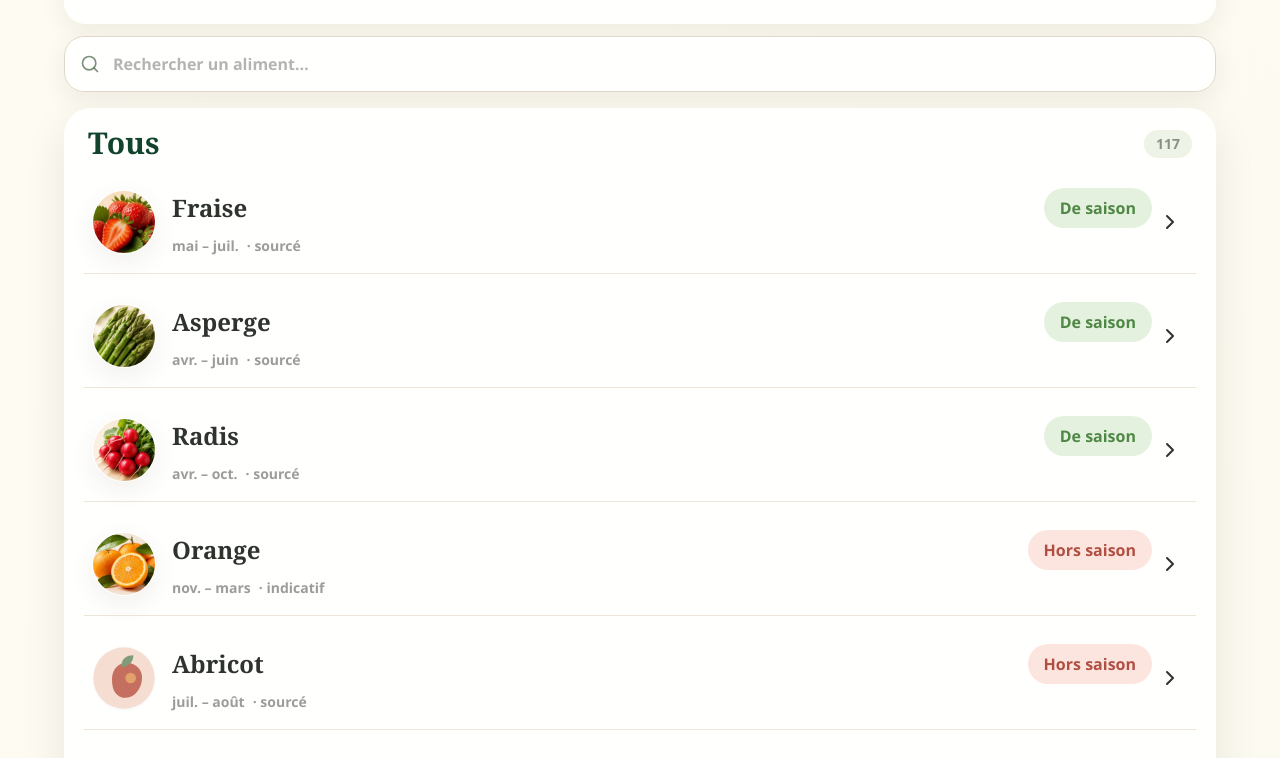
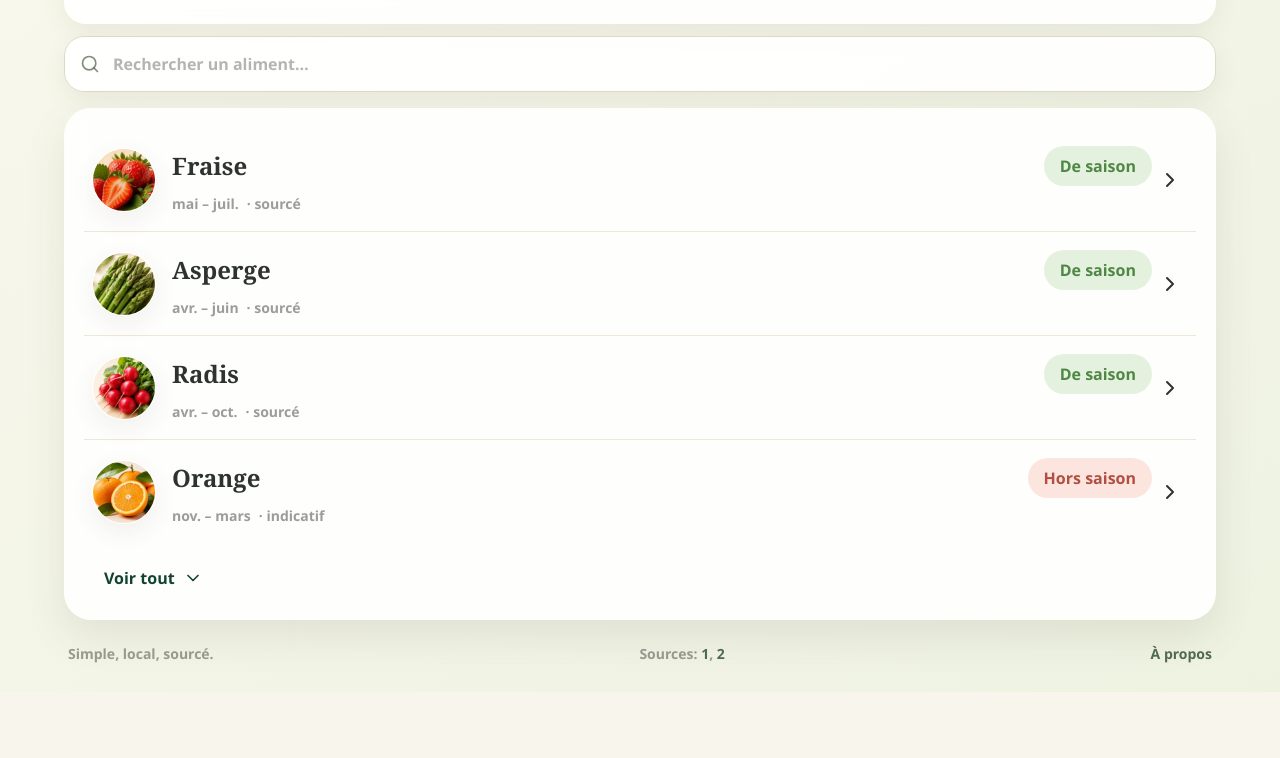
Before and after one commit to paulreginaphoto/EnSaison, a React (Vite) app: page / in a window 1280 px wide. Shown: the part 1260-2018 px from the top of the page. After the commit the page ends 1952 px from the top, so only its background shows below. Built offline with nearby package versions, Linux system fonts and the light colour scheme.

Commit message:
refactor: keep filters data-backed

```diff
--- a/src/App.tsx
+++ b/src/App.tsx
@@ -315,7 +315,6 @@ function MainPage() {
       ...(selectedCountryDataScope?.sourceIds ?? []),
     ]),
   ).map((sourceId) => dataSources[sourceId]);
-
   return (
     <main className="app-page">
       <div className="dashboard-shell">
@@ -376,6 +375,7 @@ function MainPage() {
             return (
               <button
                 aria-pressed={isSelected}
+                aria-label={`Carte ${copy.categoryGroups[category]}`}
                 className={`category-card ${art.accentClass} ${
                   isSelected ? "category-card-active" : ""
                 }`}
--- a/src/components/SeasonSection.tsx
+++ b/src/components/SeasonSection.tsx
@@ -1,3 +1,5 @@
+import { useState } from "react";
+import { ChevronDown } from "lucide-react";
 import type { SeasonItem, SeasonStatus } from "../types";
 import type { ResolvedSeason } from "../lib/season";
 import type { Locale, SeasonCategory } from "../types";
@@ -27,6 +29,15 @@ type SeasonSectionProps = {
   };
 };
 
+const sectionActions: Record<Locale, { showAll: string; showLess: string }> = {
+  fr: { showAll: "Voir tout", showLess: "Voir moins" },
+  en: { showAll: "Show all", showLess: "Show less" },
+  es: { showAll: "Ver todo", showLess: "Ver menos" },
+  de: { showAll: "Alles zeigen", showLess: "Weniger" },
+  it: { showAll: "Vedi tutto", showLess: "Vedi meno" },
+  pt: { showAll: "Ver tudo", showLess: "Ver menos" },
+};
+
 export function SeasonSection({
   title,
   items,
@@ -34,6 +45,11 @@ export function SeasonSection({
   emptyLabel,
   labels,
 }: SeasonSectionProps) {
+  const [isExpanded, setIsExpanded] = useState(false);
+  const canExpand = items.length > 4;
+  const visibleItems = isExpanded ? items : items.slice(0, 4);
+  const actions = sectionActions[locale];
+
   return (
     <section className="section-shell" aria-labelledby={`${title}-title`}>
       <div className="section-heading">
@@ -44,8 +60,9 @@ export function SeasonSection({
       </div>
 
       {items.length > 0 ? (
-        <ul className="space-y-2.5">
-          {items.map(({ item, status, season }) => (
+        <>
+          <ul>
+            {visibleItems.map(({ item, status, season }) => (
               <SeasonItemRow
                 item={item}
                 key={item.id}
@@ -56,6 +73,18 @@ export function SeasonSection({
               />
             ))}
           </ul>
+          {canExpand ? (
+            <button
+              aria-expanded={isExpanded}
+              className="show-all-button"
+              type="button"
+              onClick={() => setIsExpanded((value) => !value)}
+            >
+              {isExpanded ? actions.showLess : actions.showAll}
+              <ChevronDown aria-hidden="true" className="show-all-icon" />
+            </button>
+          ) : null}
+        </>
       ) : (
         <div className="empty-state">
           <img src={emptyStateIcon} alt="" className="h-16 w-16" />
--- a/src/styles.css
+++ b/src/styles.css
@@ -247,11 +247,11 @@ button {
   }
 
   .category-card-title {
-    @apply relative z-20 block text-[1.08rem] font-semibold leading-none text-[#12442d] sm:text-4xl;
+    @apply relative z-20 block text-[0.94rem] font-semibold leading-none text-[#12442d] sm:text-4xl;
   }
 
   .category-card-count {
-    @apply relative z-20 mt-2 block max-w-[7rem] text-[0.68rem] font-bold leading-4 text-ink/[0.55] sm:mt-3 sm:max-w-[11rem] sm:text-sm sm:leading-5;
+    @apply relative z-20 mt-3 hidden max-w-[11rem] text-sm font-bold leading-5 text-ink/[0.55] sm:block;
   }
 
   .category-card-icon {
@@ -324,7 +324,7 @@ button {
   }
 
   .quick-chip {
-    @apply inline-flex h-12 shrink-0 items-center justify-center rounded-full border border-[#ded8ca] bg-white/[0.84] px-4 text-sm font-bold text-ink/[0.62] shadow-row transition hover:-translate-y-0.5 hover:bg-white hover:text-ink focus:outline-none focus-visible:ring-4 focus-visible:ring-sage-100 active:translate-y-0;
+    @apply inline-flex h-12 shrink-0 items-center justify-center gap-2 rounded-full border border-[#ded8ca] bg-white/[0.84] px-4 text-sm font-bold text-ink/[0.62] shadow-row transition hover:-translate-y-0.5 hover:bg-white hover:text-ink focus:outline-none focus-visible:ring-4 focus-visible:ring-sage-100 active:translate-y-0;
   }
 
   .quick-chip-active {
@@ -336,7 +336,7 @@ button {
   }
 
   .section-heading {
-    @apply mb-3 flex items-end justify-between gap-3 px-1;
+    @apply sr-only;
   }
 
   .section-heading h2 {
@@ -425,6 +425,18 @@ button {
     @apply mt-3 rounded-[1rem] bg-[#f7f2e8] p-3 text-sm font-medium text-ink/[0.65];
   }
 
+  .show-all-button {
+    @apply mx-auto mt-3 inline-flex min-h-11 items-center justify-center gap-2 rounded-full px-5 text-base font-semibold text-[#12442d] transition hover:bg-[#eef3e8] focus:outline-none focus-visible:ring-4 focus-visible:ring-sage-100;
+  }
+
+  .show-all-icon {
+    @apply h-5 w-5 transition-transform duration-200;
+  }
+
+  .show-all-button[aria-expanded="true"] .show-all-icon {
+    @apply rotate-180;
+  }
+
   .source-link {
     @apply rounded-lg bg-white/[0.88] px-2 py-1 font-bold text-sage-700 transition hover:text-ink focus:outline-none focus-visible:ring-4 focus-visible:ring-sage-100;
   }
```
Lines whose indentation alone changed are shown as unchanged.
